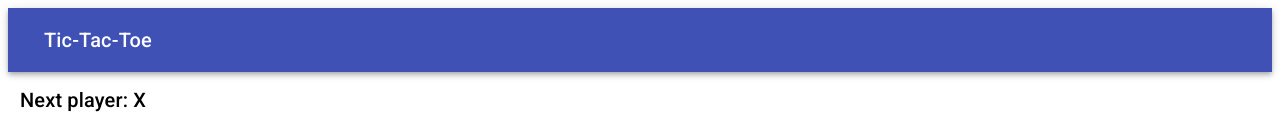
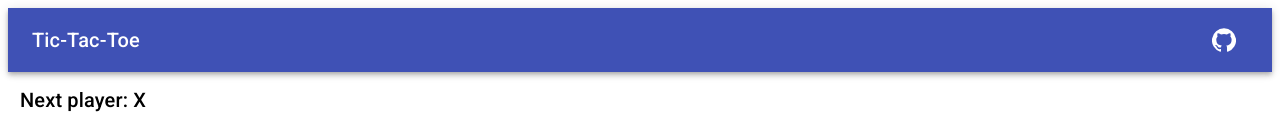
Before and after one commit to keiichiw/react-tutorial-ts, a React (Create React App) app: page / in a window 1280 px wide. Shown: the top 135 px of the page. Built offline with nearby package versions, Linux system fonts and the light colour scheme.

Commit message:
Add GitHub icon button

```diff
--- a/package.json
+++ b/package.json
@@ -5,6 +5,7 @@
   "homepage": "http://keiichiw.github.io/react-tutorial-ts",
   "dependencies": {
     "@material-ui/core": "^4.11.3",
+    "@material-ui/icons": "^4.11.2",
     "@testing-library/jest-dom": "^5.11.10",
     "@testing-library/react": "^11.2.6",
     "@testing-library/user-event": "^12.8.3",
--- a/src/board.tsx
+++ b/src/board.tsx
@@ -32,7 +32,7 @@ type SquareProps = {
 };
 
 function Square(props: SquareProps) {
-  const classes = useStyles();
+    const classes = useStyles();
 
   return (
     <div>
--- a/src/index.tsx
+++ b/src/index.tsx
@@ -1,23 +1,37 @@
 import ReactDOM from "react-dom";
-import { AppBar, Toolbar, IconButton, Typography } from "@material-ui/core";
+import GitHubIcon from '@material-ui/icons/GitHub';
+import { AppBar, Toolbar, Tooltip, IconButton, Typography } from "@material-ui/core";
+import { makeStyles } from "@material-ui/core/styles";
 
 import Game from "./game";
 
+const useStyles = makeStyles((theme) => ({
+    toolbarButtons: {
+        marginLeft: 'auto',
+    },
+}));
+
 function Main() {
+    const classes = useStyles();
   return (
     <div>
       <div>
         <AppBar position="static">
           <Toolbar>
-            <IconButton
-              edge="start"
-              className="icon-button"
-              color="inherit"
-              aria-label="menu"
-            ></IconButton>
-            <Typography variant="h6" className="news">
+            <Typography variant="h6">
               Tic-Tac-Toe
             </Typography>
+            <div className={classes.toolbarButtons}>
+                <Tooltip title="GitHub repository">
+            <IconButton
+                aria-label="github"
+                color="inherit"
+                onClick={() => window.open('https://github.com/keiichiw/react-tutorial-ts')}
+            >
+                <GitHubIcon />
+            </IconButton>
+            </Tooltip>
+            </div>
           </Toolbar>
         </AppBar>
       </div>
```
Also changed, not shown: 1 other file (tests, documents, lock files or other folders).
